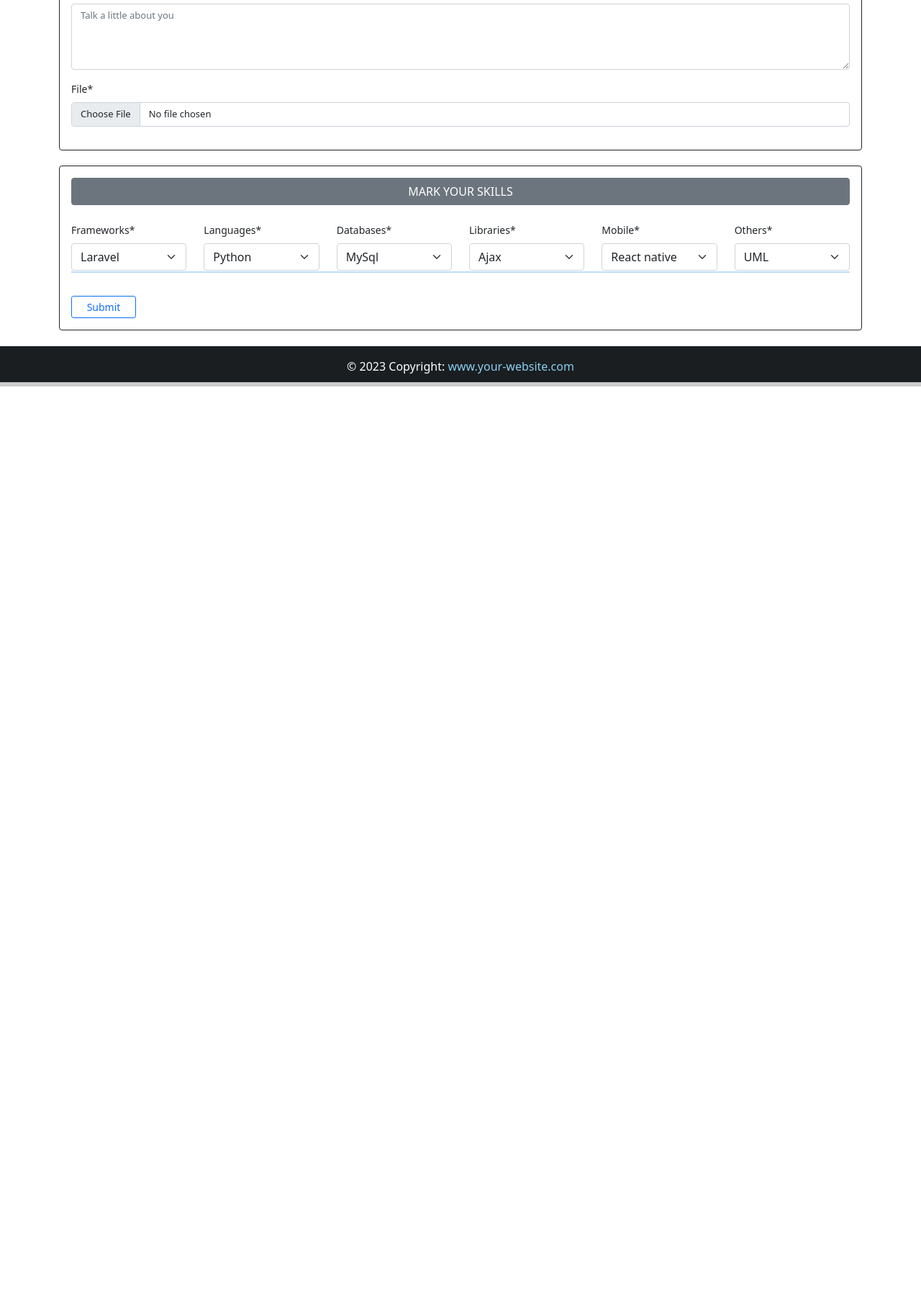
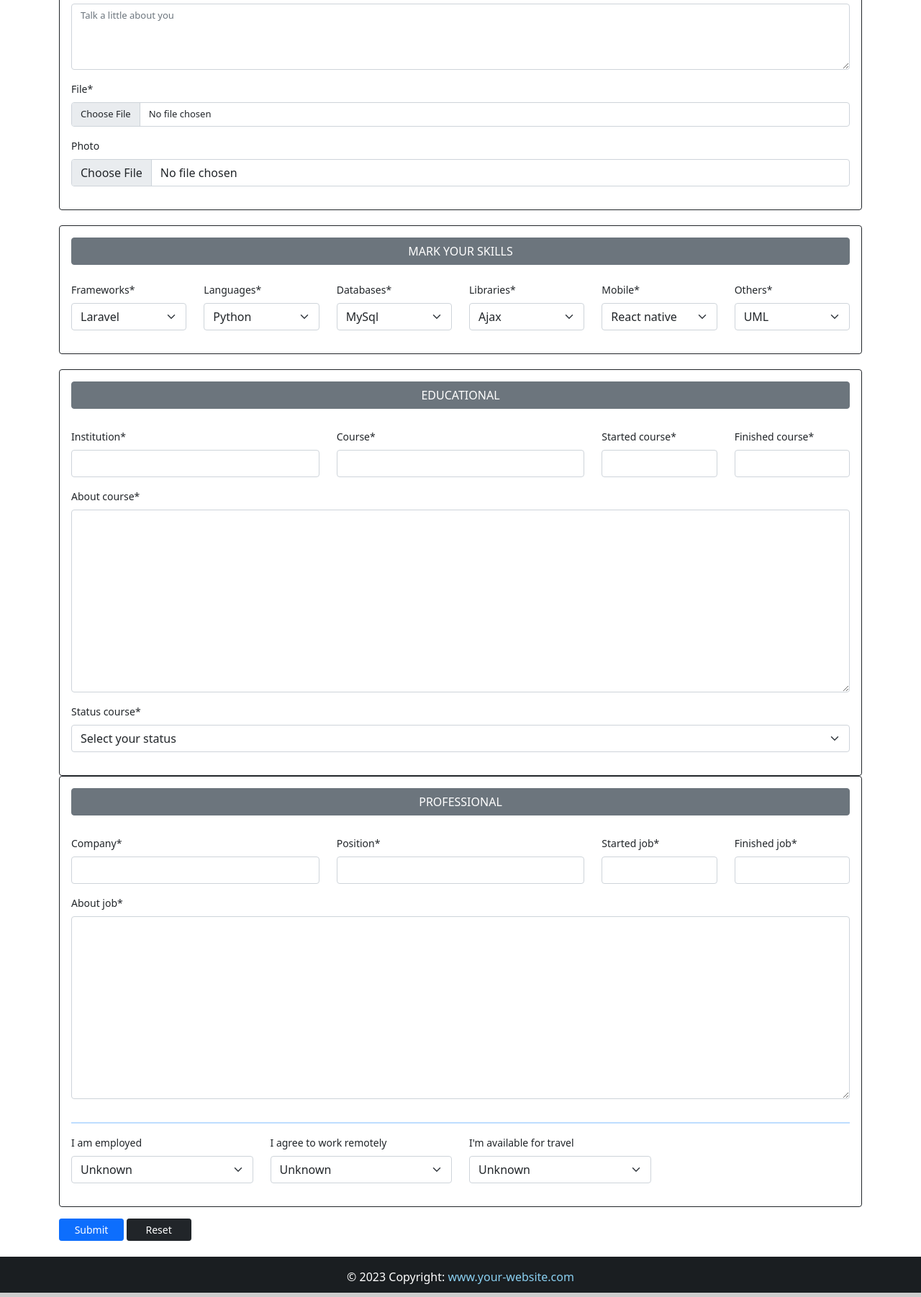
Before and after one commit to kumailalidev/django-full-stack-app-hr-pro, a Django app: page / in a window 1280 px wide. Shown: the part 542-2344 px from the top of the page at 72% size. Before the commit the page ends 1079 px from the top, so only its background shows below. Run offline with Django 4.2, Linux system fonts and the light colour scheme; some libraries are stand-ins or nearby versions.

Commit message:
Added EDUCATIONAL and PROFESSIONAL section to the home.html

```diff
--- a/App/static/css/style.css
+++ b/App/static/css/style.css
@@ -1,11 +1,10 @@
-/*
-html, body {
-    height: 100%;
-    margin: 0;
-    max-width: 100%;
-    overflow: hidden;
+html,
+body {
+  height: 100%;
+  margin: 0;
+  max-width: 100%;
+  /* overflow: hidden; */
 }
-*/
 
 /* Keep the footer always down */
 .wrapper {
--- a/App/templates/home.html
+++ b/App/templates/home.html
@@ -52,7 +52,7 @@
     <form method="POST" enctype="multipart/form-data" class="mt-3" novalidate>
         {% csrf_token %}
         <!-- {{ form|crispy }} -->
-        <!-- Card 1 -->
+        <!-- Card 1 (PERSONAL) -->
         <div class="card border-dark p-3">
             <span class="btn btn-secondary mb-4" style="cursor: default;">
                 Frontend: FR-22 &nbsp;|&nbsp; Backend: BA-10 &nbsp;|&nbsp; FullStack: FU-15
@@ -78,8 +78,10 @@
             <hr style="border: 1px solid #007bff;">
             {{ form.message|as_crispy_field }}
             {{ form.file|as_crispy_field }}
+            {{ form.image|as_crispy_field }}
         </div>
         <br>
+        <!-- Card # 2 (SKILLS) -->
         <div class="card border-dark p-3">
             <span class="btn btn-secondary mb-4" style="cursor: default;">MARK YOUR SKILLS</span>
             <div class="row">
@@ -90,9 +92,40 @@
                 <div class="col-2">{{ form.mobile|as_crispy_field }}</div>
                 <div class="col-2">{{ form.others|as_crispy_field }}</div>
             </div>
-            <hr style="border: 1px solid #007bff; margin-top: -15px;">
-            <button type="submit" class="btn btn-outline-primary btn-sm mt-3" style="width: 90px;">Submit</button>
         </div>
+        <br>
+        <!-- Card # 3 (EDUCATIONAL) -->
+        <div class="card border-dark p-3">
+            <span class="btn btn-secondary mb-4" style="cursor: default;">EDUCATIONAL</span>
+            <div class="row mt-1">
+                <div class="col-4">{{ form.institution|as_crispy_field }}</div>
+                <div class="col-4">{{ form.course|as_crispy_field }}</div>
+                <div class="col-2">{{ form.started_course|as_crispy_field }}</div>
+                <div class="col-2">{{ form.finished_course|as_crispy_field }}</div>
+            </div>
+            {{ form.about_course|as_crispy_field }}
+            {{ form.status_course|as_crispy_field }}
+        </div>
+        <!-- Card # 4 (PROFESSIONAL) -->
+        <div class="card border-dark p-3">
+            <span class="btn btn-secondary mb-4" style="cursor: default;">PROFESSIONAL</span>
+            <div class="row mt-1">
+                <div class="col-4">{{ form.company|as_crispy_field }}</div>
+                <div class="col-4">{{ form.position|as_crispy_field }}</div>
+                <div class="col-2">{{ form.started_job|as_crispy_field }}</div>
+                <div class="col-2">{{ form.finished_job|as_crispy_field }}</div>
+            </div>
+            {{ form.about_job|as_crispy_field }}
+            <hr style="border: 1px solid #007bff;">
+            <div class="row">
+                <div class="col-3">{{ form.employed|as_crispy_field }}</div>
+                <div class="col-3">{{ form.remote|as_crispy_field }}</div>
+                <div class="col-3">{{ form.travel|as_crispy_field }}</div>
+            </div>
+        </div>
+        <!-- Buttons -->
+        <button type="submit" class="btn btn-primary btn-sm mt-3" style="width: 90px;">Submit</button>
+        <a href="{% url 'home' %}" class="btn btn-dark btn-sm mt-3" style="width: 90px;">Reset</a>
     </form>
 </div> <!-- END // container -->
 <br><br><br>
```
